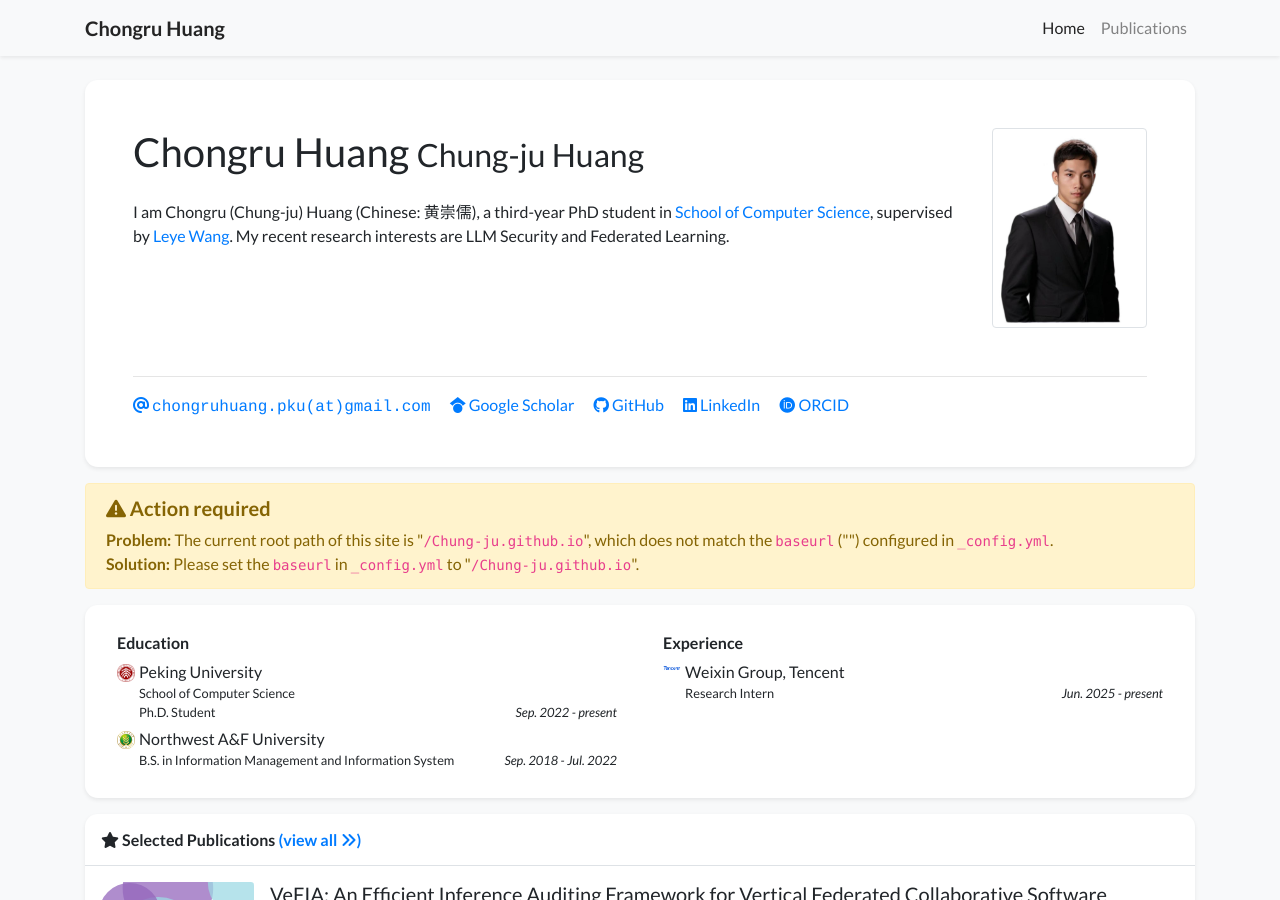
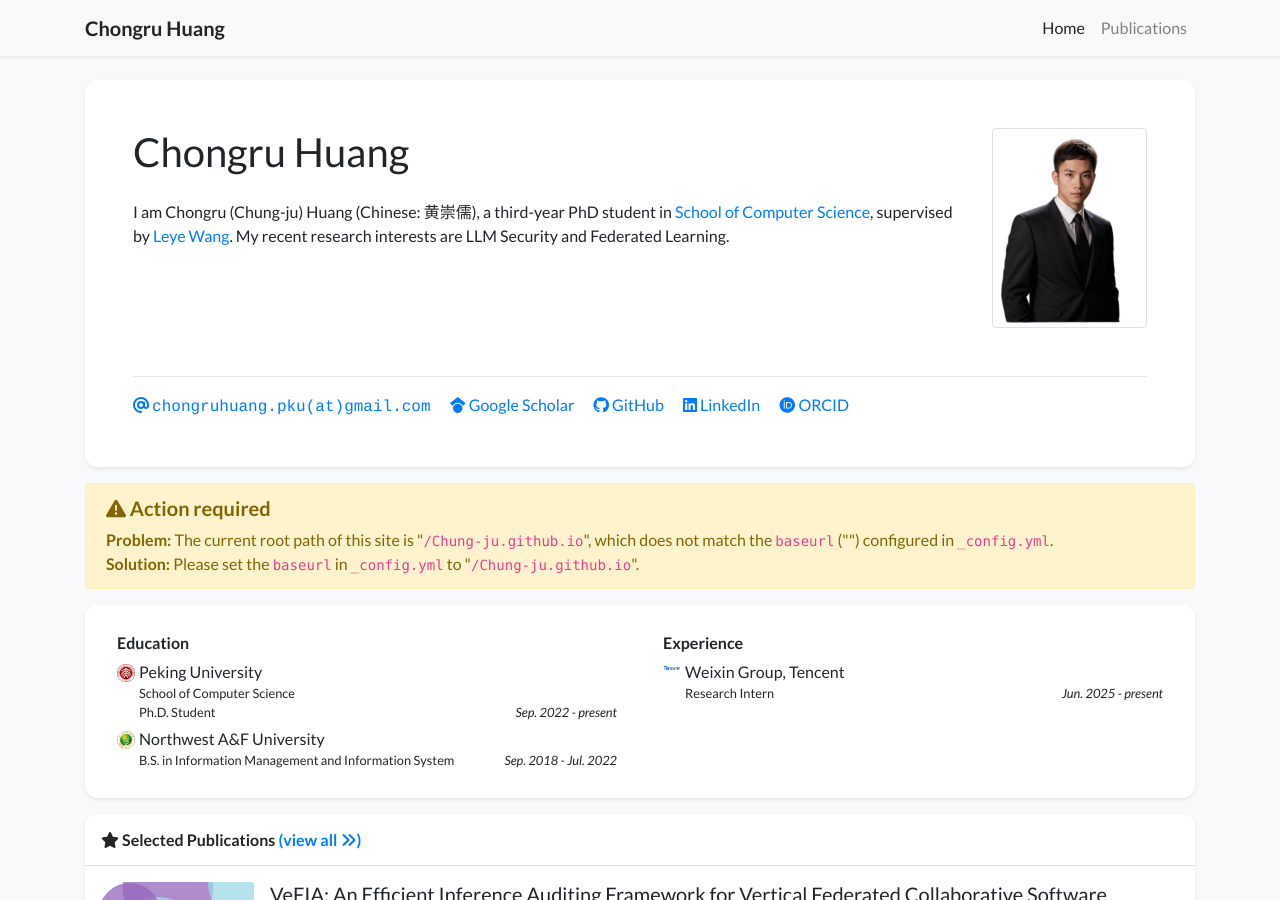
Before and after one commit to Chung-ju/Chung-ju.github.io, a Jekyll site: the page built from index.html, in a window 1280 px wide and 900 px high. Built offline with Jekyll 4.4.1, drawn with Linux system fonts in a browser that asks for light colours; nearby versions of some CDN libraries; a style sheet for code colours, icons or effects is not loaded.

Commit message:
Update profile.yml

```diff
--- a/_data/profile.yml
+++ b/_data/profile.yml
@@ -1,5 +1,5 @@
 primary_name: "Chongru Huang"
-secondary_name: "Chung-ju Huang"
+secondary_name: ""
 navbar_name: "Chongru Huang"
 
 # positions:
```
